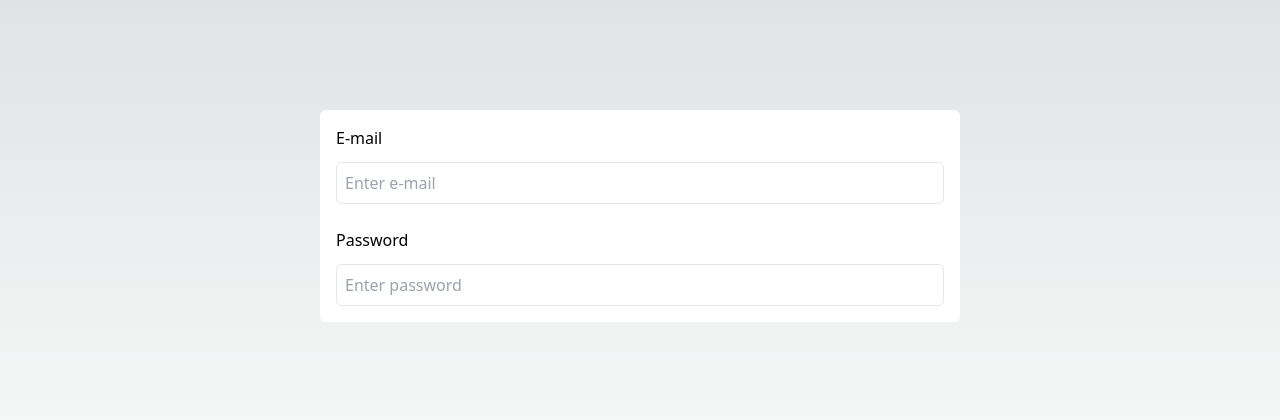
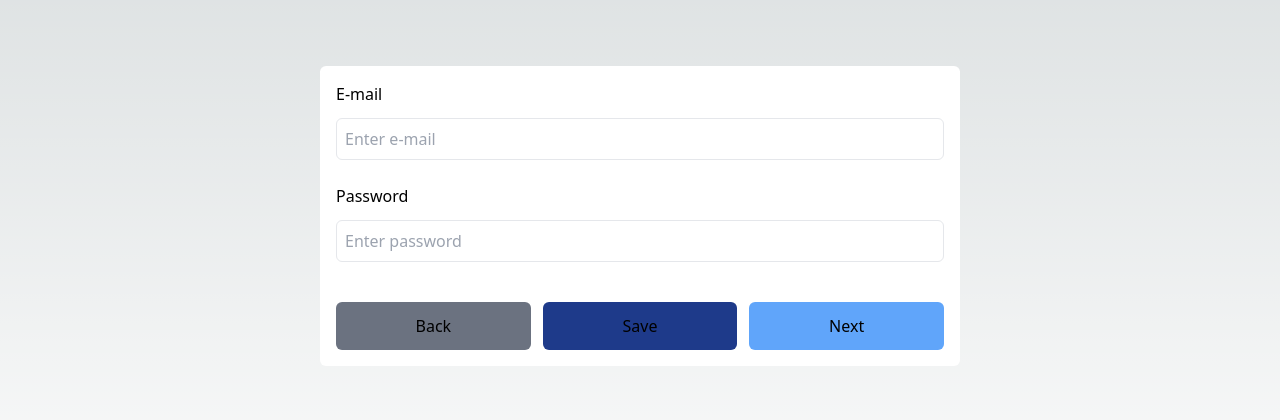
Before and after one commit to tirlochanarora16/codebuddy_assignment, a Next.js app: page / in a window 1280 px wide. Shown: the part 184-604 px from the top of the page. Built offline with nearby package versions, Linux system fonts and the light colour scheme.

Commit message:
added form buttons

```diff
--- /dev/null
+++ b/src/components/CustomButton.js
@@ -0,0 +1,16 @@
+import React from "react";
+
+const CustomButton = ({ type, btnText, onClick, classes, disabled }) => {
+  return (
+    <button
+      type={type}
+      onClick={onClick}
+      className={`bg-blue-400 p-3 rounded-md ${classes} disabled:bg-gray-500`}
+      disabled={disabled}
+    >
+      {btnText}
+    </button>
+  );
+};
+
+export default CustomButton;
--- a/src/pages/index.js
+++ b/src/pages/index.js
@@ -2,10 +2,12 @@ import { useState } from "react";
 import FormOne from "@/components/FormOne";
 import FormTwo from "@/components/FormTwo";
 import FormThree from "@/components/FormThree";
+import CustomButton from "@/components/CustomButton";
 
 export default function Home() {
   const [formStep, setFormStep] = useState(0);
   const [formData, setFormData] = useState({});
+  const [btnDisabled, setBtnDisabled] = useState(false);
 
   let componentToRender = null;
 
@@ -37,7 +39,31 @@ export default function Home() {
 
   return (
     <div className="flex justify-center items-center h-screen">
-      <div className="bg-white w-1/2 p-4 rounded-md">{componentToRender}</div>
+      <div className="bg-white w-1/2 p-4 rounded-md">
+        {componentToRender}
+        <div className="grid grid-cols-3 mt-10 gap-3">
+          <CustomButton
+            type="button"
+            btnText={"Back"}
+            classes={""}
+            disabled={formStep === 0}
+            onClick={() => setFormStep((prev) => (prev -= 1))}
+          />
+          <CustomButton
+            type="button"
+            btnText={"Save"}
+            classes={"bg-blue-900"}
+            disabled={formStep === 2}
+          />
+          <CustomButton
+            type="button"
+            btnText={"Next"}
+            classes={""}
+            disabled={formStep === 2}
+            onClick={() => setFormStep((prev) => (prev += 1))}
+          />
+        </div>
+      </div>
     </div>
   );
 }
```
